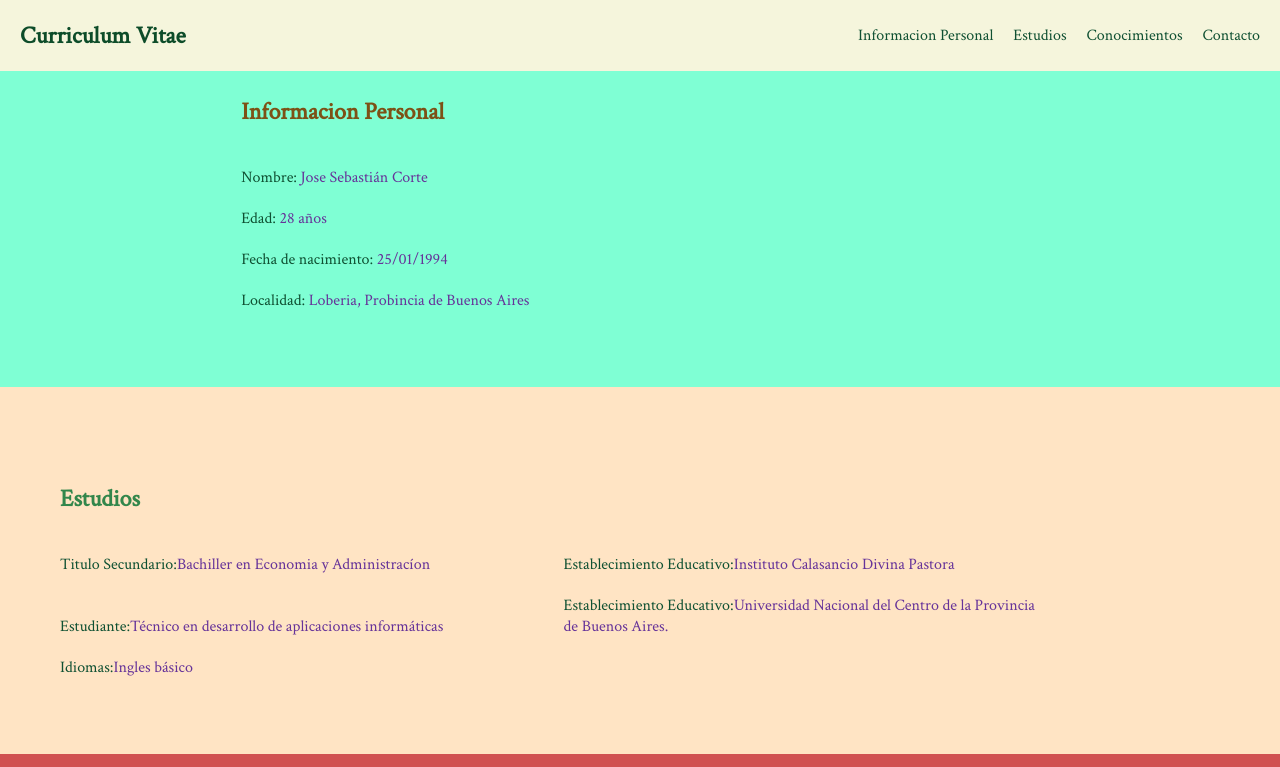
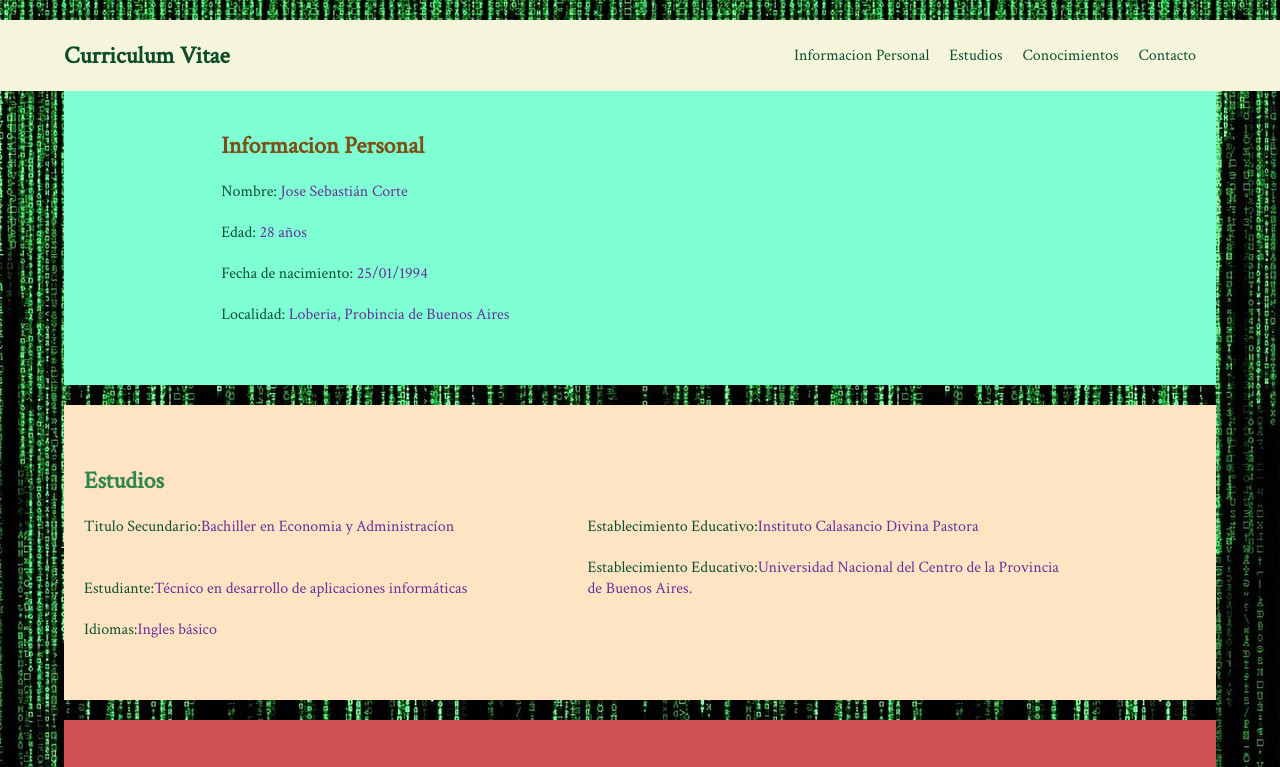
Before and after one commit to Sba94/Cv_SebastianCorte, a plain HTML site: page index.html in a window 1280 px wide. Shown: the top 767 px of the page. Drawn offline with Linux system fonts and the light colour scheme.

Commit message:
se agrego carpeta imagenes

```diff
--- a/CSS/diseño.css
+++ b/CSS/diseño.css
@@ -10,6 +10,10 @@ html{
 }
 
 body{
+    background-image: url(Imagenes/codigo.jpg)
+}
+
+body{
     margin: 0;
     font-family: 'Crimson Text', serif;
 }
@@ -19,8 +23,9 @@ ul{
 }
 
 .container{
+    width: 90%;
     max-width: 1400px;
-    margin: auto;
+    margin: 20px auto;
 }
 
 header{
@@ -28,8 +33,6 @@ header{
 }
 
 header .logo{
-    margin: 0;
-    padding: 20px 20px;
     font-weight: bold;
     color: rgb(13, 76, 41);
     font-size: 1.5em;
@@ -45,7 +48,7 @@ header nav{
     display: flex;
     flex-direction: column;
     text-align: center;
-    padding-bottom: 20px;
+    padding-bottom: 0px;
 }
 
 header a{
@@ -207,5 +210,12 @@ footer .container {
 }
 
 @media (min-width: 1100px){
+    *{
+        margin: 0;
+        padding: 0;
+    }
 
+    #info .container{
+    padding-top: 100px;
+    }
 }
```
Also changed, not shown: CSS/Imagenes/919826.png (added), CSS/Imagenes/HTML5_Logo_256.png (added), CSS/Imagenes/PATH-4f96bcbf.png (added), CSS/Imagenes/codigo.jpg (added), CSS/Imagenes/png-transparent-javascript-logo-html-javascript-logo-angle-text-rectangle-thumbnail.png (added), CSS/Imagenes/power-automate-full-logo-b9c3c4d1-fa1f-41be-b75c-31a7d9c00f4c-8fc2c2f-201x201.png (added).
